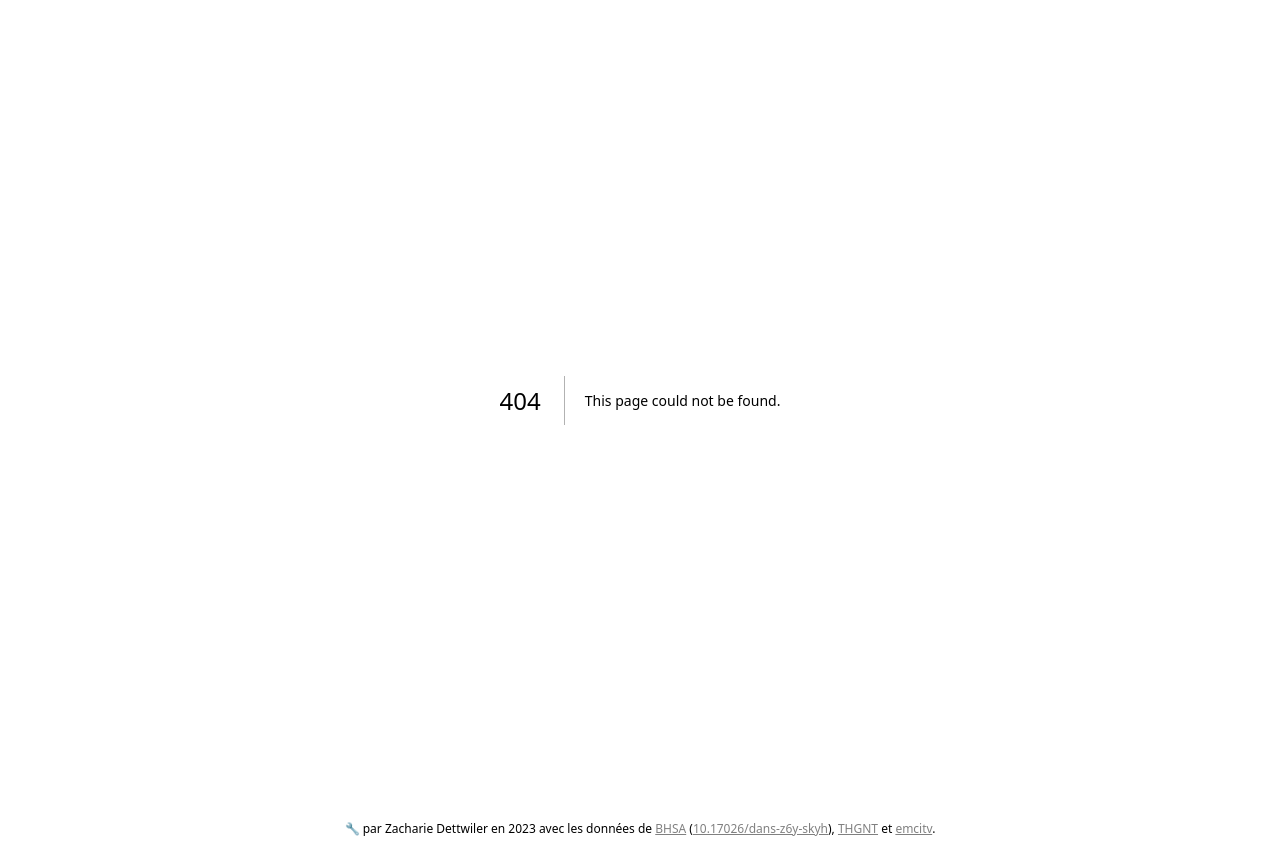
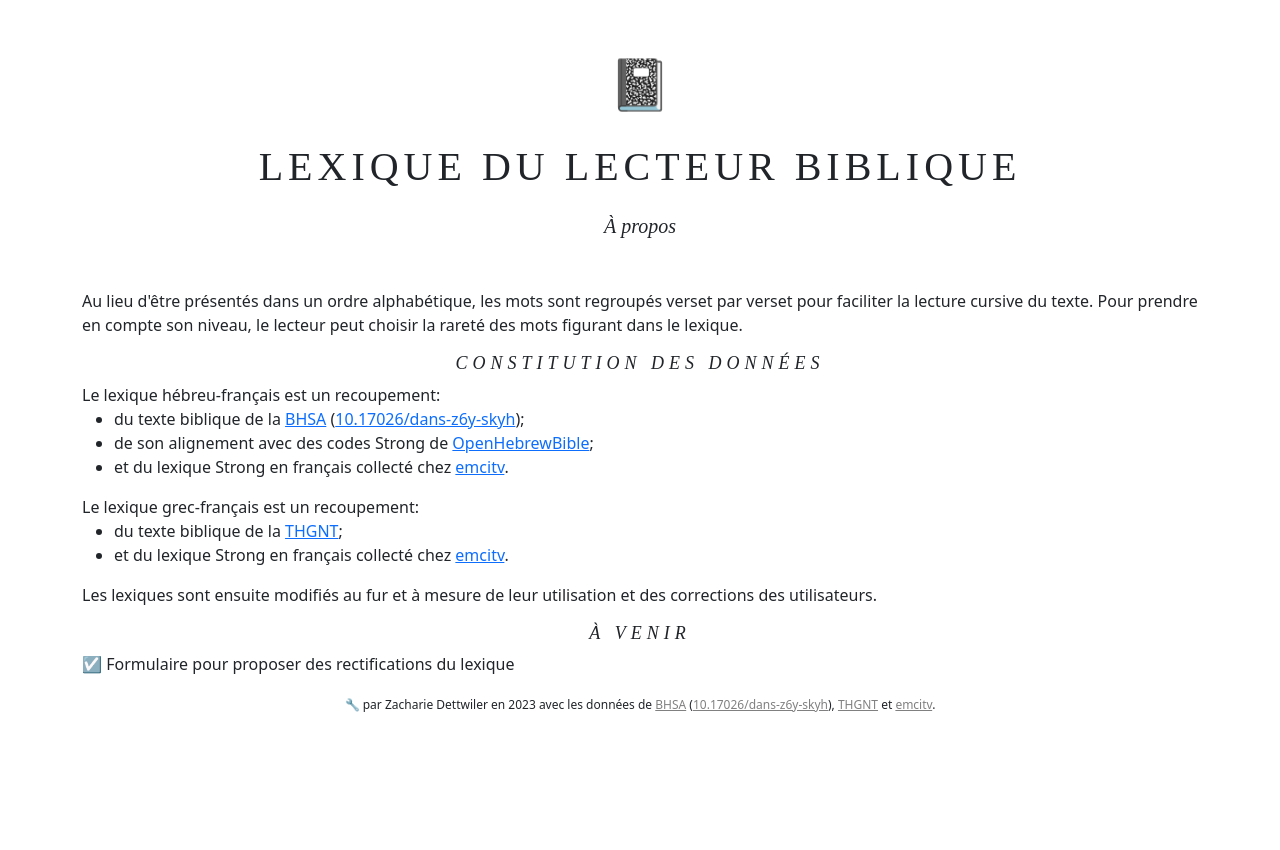
Before and after one commit to zdettwiler/lexique-du-lecteur-biblique, a Next.js app: page /lexique-du-lecteur-biblique/a-propos in a window 1280 px wide. Before the commit this address had no page. After the commit the page ends 800 px from the top, so only its background shows below. Built offline with nearby package versions, Linux system fonts and the light colour scheme.

Commit message:
text for about page

```diff
--- /dev/null
+++ b/src/app/a-propos/page.js
@@ -0,0 +1,55 @@
+'use client';
+import React from 'react';
+import {
+  Container,
+  Alert,
+  Button,
+  Form,
+  Row,
+  Col,
+  InputGroup,
+  Dropdown,
+  Spinner
+ } from 'react-bootstrap';
+
+
+export default function Page() {
+
+
+  return (
+    <Container fluid="sm">
+      <Container className="p-5 pb-2 mb-4 bg-white rounded-3" fluid>
+        <p className="chirho">📓</p>{/* ☧ */}
+        <h1 className="header">Lexique du lecteur biblique</h1>
+        <p className="description">À propos</p>
+      </Container>
+
+      <p>Au lieu d'être présentés dans un ordre alphabétique, les mots sont regroupés verset par verset pour faciliter la lecture cursive du texte. Pour prendre en compte son niveau, le lecteur peut choisir la rareté des mots figurant dans le lexique.</p>
+
+      <h3>Constitution des données</h3>
+      <p>
+        Le lexique hébreu-français est un recoupement:
+        <ul>
+          <li>du texte biblique de la <a href="https://etcbc.github.io/bhsa/">BHSA</a> (<a href="https://dx.doi.org/10.17026/dans-z6y-skyh">10.17026/dans-z6y-skyh</a>);</li>
+          <li>de son alignement avec des codes Strong de <a href="https://github.com/eliranwong/OpenHebrewBible">OpenHebrewBible</a>;</li>
+          <li>et du lexique Strong en français collecté chez <a href="https://emcitv.com/bible/strong-biblique-hebreu.html">emcitv</a>.</li>
+        </ul>
+      </p>
+
+      <p>
+        Le lexique grec-français est un recoupement:
+        <ul>
+          <li>du texte biblique de la <a href="https://github.com/STEPBible/STEPBible-Data/tree/master/Translators%20Amalgamated%20OT%2BNT">THGNT</a>;</li>
+          <li>et du lexique Strong en français collecté chez <a href="https://emcitv.com/bible/strong-biblique-grec.html">emcitv</a>.</li>
+        </ul>
+      </p>
+
+      <p>Les lexiques sont ensuite modifiés au fur et à mesure de leur utilisation et des corrections des utilisateurs.</p>
+
+      <h3>À venir</h3>
+      <p>
+        ☑️ Formulaire pour proposer des rectifications du lexique
+      </p>
+    </Container>
+  );
+}
--- a/src/app/globals.css
+++ b/src/app/globals.css
@@ -33,6 +33,23 @@ p.description {
   margin: 0 auto 70px;
 }
 
+div.lexicon {
+
+  width: 80%;
+  margin: auto;
+  display: table;
+}
+
+h3 {
+  font-family: 'Times New Roman', serif;
+  font-style: italic;
+  text-transform: uppercase;
+  font-size: 18px !important;
+  letter-spacing: 5px;
+  margin: 20px 0 10px;
+  text-align: center;
+}
+
 
 footer {
   height: 30px;
```
Also changed, not shown: src/app/Lexicon.module.css (+5 -8 lines), 1 other file (tests, documents, lock files or other folders).
